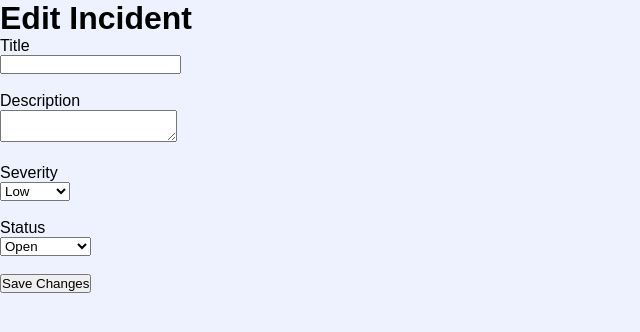
After one commit to bhuwankhadka99/Cybersecurity-Incident-Reporting-System, a Flask app: page /edit-incident-page in a window 1280 px wide. The commit adds this page. Shown: the top 332 px of the page, without its empty margins (0-640 px from the left). Run offline with Flask 3, Linux system fonts and the light colour scheme; the visitor is signed in with stand-in values (Sample User, id 1).

Commit message:
Added edit incident frontend page

```diff
--- a/app.py
+++ b/app.py
@@ -89,6 +89,11 @@ def incidents_page():
     return render_template("incidents.html")
 
 
+# ---------------- EDIT INCIDENT PAGE ----------------
+@app.route("/edit-incident-page")
+@login_required
+def edit_incident_page():
+    return render_template("edit_incident.html")
 
 
 
--- /dev/null
+++ b/templates/edit_incident.html
@@ -0,0 +1,45 @@
+<!DOCTYPE html>
+<html>
+<head>
+    <title>Edit Incident</title>
+    <link rel="stylesheet" href="{{ url_for('static', filename='css/style.css') }}">
+</head>
+<body>
+
+<h1>Edit Incident</h1>
+
+<form id="editForm">
+
+    <label>Title</label><br>
+    <input type="text" id="title"><br><br>
+
+    <label>Description</label><br>
+    <textarea id="description"></textarea><br><br>
+
+    <label>Severity</label><br>
+    <select id="severity">
+        <option>Low</option>
+        <option>Medium</option>
+        <option>High</option>
+        <option>Critical</option>
+    </select><br><br>
+
+    <label>Status</label><br>
+    <select id="status">
+        <option>Open</option>
+        <option>In Progress</option>
+        <option>Resolved</option>
+    </select><br><br>
+
+    <button type="submit">
+        Save Changes
+    </button>
+
+</form>
+
+<p id="message"></p>
+
+<script src="{{ url_for('static', filename='js/edit_incident.js') }}"></script>
+
+</body>
+</html>
```
Also changed, not shown: routes.py (+19 -11 lines), static/edit_incident.js (added, +35 -0 lines), static/js/incidents.js (+2 -41 lines), templates/dashboard.html (+2 -6 lines).
